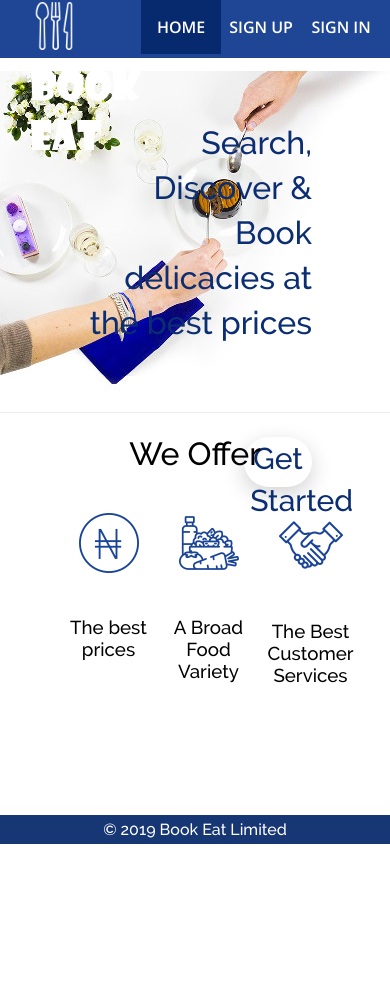
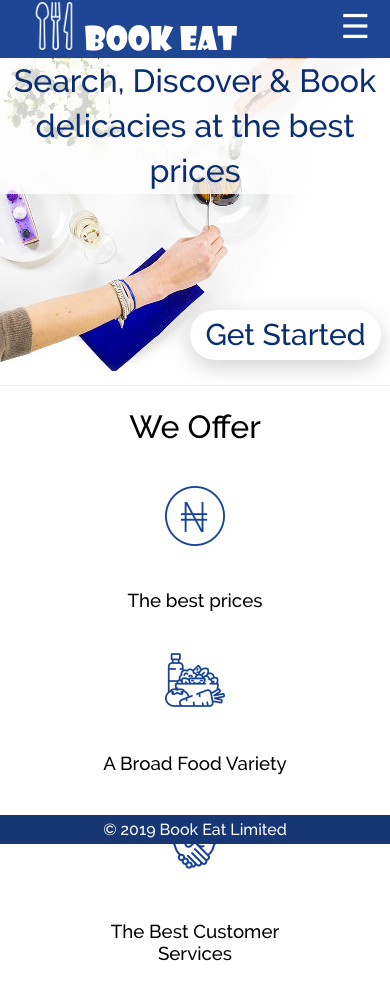
Before and after one commit to lawrecks/book-a-meal, a plain HTML site: page UI/index.html in a window 390 px wide. Before the commit the page ends 844 px from the top, so only its background shows below. Drawn offline with Linux system fonts and the light colour scheme.

Commit message:
chore(homePage): worked on the responsiveness)
- added responsiveness to my home page

[Finishes #163849914]

```diff
--- a/UI/css/index.css
+++ b/UI/css/index.css
@@ -164,3 +164,63 @@ main h1, .container h3{
 .my-footer p{
     margin: 5px;
 }
+.icon{
+    display: none;
+}
+
+@media screen and (max-width: 600px){
+    .icon{
+        display:block;
+        font-size: 33px;
+        position: relative;
+        left: 10px;
+        top: 7px;
+    }
+    .icon a{
+        color:white;
+    }
+    .nav-item{
+        display: none;
+    }
+    .nav-sub.responsive{
+        display: block;
+        position: relative;
+        top: 57px;
+        left: 60px;
+        background: #1f4695;
+        height: 165px;
+    }
+    .nav-sub.responsive .nav-item{
+        display: block;
+    }
+    .icon.responsive{
+        transform: rotate(-90deg);
+    }
+    .nav-header{
+        font-size: 32px;
+    }
+    .banner h1{
+        text-align: center;
+        background: rgba(255,255,255,0.8);
+    }
+    .welcome-phrase{
+        padding-top: 38px;
+        width: 100%;
+    }
+    .banner-button{
+        margin-top: 95px;
+        margin-right: 9px;
+        width: 49%;
+    }
+    .container{
+        width: 50%;
+        flex-wrap: wrap;
+    }
+
+}
+
+@media screen and (max-width:1000px){
+    .banner-button{
+        width: 49%;
+    }
+}
--- a/UI/css/manage_meals.css
+++ b/UI/css/manage_meals.css
@@ -298,7 +298,7 @@ table td, table th{
         flex-wrap: wrap;
     }
     .meal-options{
-        width: 39%;
+        width: 58%;
         flex-direction: column;
     }
     .meal-options-item{
--- a/UI/index.html
+++ b/UI/index.html
@@ -15,10 +15,14 @@
                 <div class="nav-header">
                         <a href=""><i><img src="img/cutlery1.png" alt=""></i> Book Eat </a>
                 </div>
-                <div class="nav-sub">
+                <div class="nav-sub" id="sub_nav">
                     <a href="#"><div class="nav-item active">HOME <br></div></a>
                     <a href="sign_up.html"><div class="nav-item">SIGN UP</div></a>
                     <a href="sign_in.html"><div class="nav-item">SIGN IN</div></a>
+                </div>
+                <div class="icon" id="my_icon"><a href="javascript:void(0);"
+                    onclick="showNavItems()">
+                    <span>&#9776;</span></a>
                 </div>
             </nav>
             <div class="welcome-phrase">
@@ -62,5 +66,7 @@
     <footer class="my-footer align-center">
         <p>&copy; 2019 Book Eat Limited</p>
     </footer>
+
+    <script src="js/app.js"></script>
 </body>
 </html>
--- a/UI/js/app.js
+++ b/UI/js/app.js
@@ -61,14 +61,19 @@ const addNewMenuOption = () => {
 
 const showSideBar = () => {
     let side_bar = document.getElementById('my_sidebar');
+    let main_div = document.getElementById('main_div');
     if (side_bar.style.display != 'block'){
         side_bar.style.display = 'block';
-        side_bar.style.width = '43%';
+        side_bar.style.width = '58%';
     }
     else{
         side_bar.style.display = 'none';
         side_bar.style.width = '0';
     }
+    main_div.addEventListener('click', () => {
+        side_bar.style.display = 'none';
+        side_bar.style.width = '0';
+    })
 
 }
 
@@ -117,3 +122,15 @@ const openEditModal = () => {
     }
 
 }
+
+const showNavItems = () => {
+    let sub_nav = document.getElementById('sub_nav');
+    let my_icon = document.getElementById('my_icon');
+    if (sub_nav.className === 'nav-sub' && my_icon.className === 'icon'){
+    sub_nav.className += ' responsive';
+    my_icon.className += ' responsive';
+    } else{
+    sub_nav.className = 'nav-sub';
+    my_icon.className = 'icon';
+    }
+}
```
Also changed, not shown: UI/manage_meals.html (+1 -1 lines).
